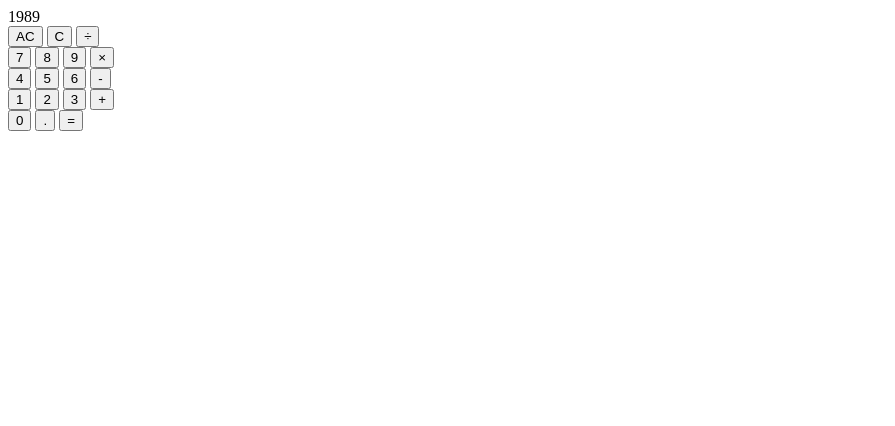
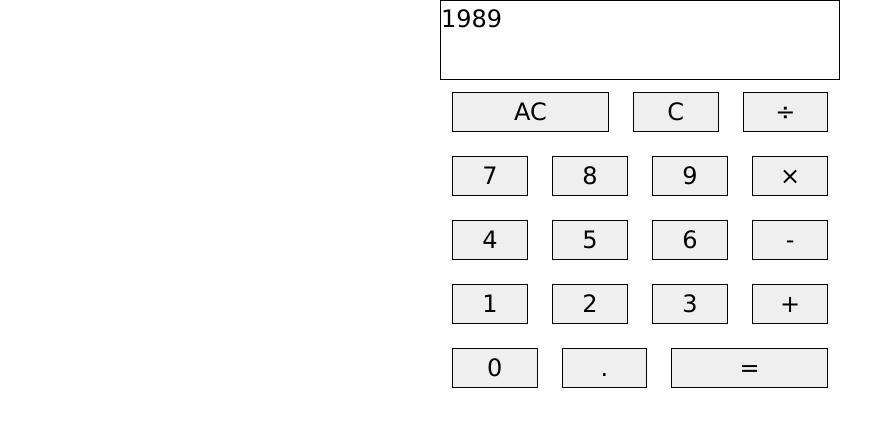
Before and after one commit to annarider/odin-calculator, a plain HTML site: page index.html in a window 1280 px wide. Shown: the whole page, without its empty margins (0-895 px from the left). Drawn offline with Linux system fonts and the light colour scheme.

Commit message:
Add: Style to calculator buttons
Styling the calculator buttons also required
tweaking the HTML to rearrange the buttons and
add missing classes to consistently apply the
style.

```diff
--- a/index.html
+++ b/index.html
@@ -23,7 +23,7 @@
         <button id="num-9">9</button>
         <button id="operator-multiply">×</button>
       </div>
-      <div>
+      <div class="row">
         <button id="num-4">4</button>
         <button id="num-5">5</button>
         <button id="num-6">6</button>
--- a/style.css
+++ b/style.css
@@ -0,0 +1,90 @@
+/* Josh's CSS reset.
+Cite: https://www.joshwcomeau.com/css/custom-css-reset/  */
+/* 1. Use a more-intuitive box-sizing model */
+*, *::before, *::after {
+  box-sizing: border-box;
+}
+
+/* 2. Remove default margin */
+* {
+  margin: 0;
+}
+
+body {
+  /* 3. Add accessible line-height */
+  line-height: 1.5;
+  /* 4. Improve text rendering */
+  -webkit-font-smoothing: antialiased;
+}
+
+/* 5. Improve media defaults */
+img, picture, video, canvas, svg {
+  display: block;
+  max-width: 100%;
+}
+
+/* 6. Inherit fonts for form controls */
+input, button, textarea, select {
+  font: inherit;
+}
+
+/* 7. Avoid text overflows */
+p, h1, h2, h3, h4, h5, h6 {
+  overflow-wrap: break-word;
+}
+
+/* 8. Improve line wrapping */
+p {
+  text-wrap: pretty;
+}
+h1, h2, h3, h4, h5, h6 {
+  text-wrap: balance;
+}
+
+/*
+  9. Create a root stacking context
+*/
+#root, #__next {
+  isolation: isolate;
+}
+
+body {
+  font-family: Verdana, Tahoma, sans-serif;
+  font-size: x-large;
+}
+
+.container {
+  display: flex;
+  flex-direction: column;
+  height: 50vh;
+  width: 50vh;
+  min-height: 0;
+  margin: 0 auto;
+  justify-content: stretch;
+}
+
+.row {
+  display: flex;
+  flex: 1 1 0;
+  min-height: 0;
+}
+
+button {
+  flex: 1 1 0;
+  margin: 0.5em;
+  border: 1px solid black;
+}
+
+#operator-all-clear {
+  flex-grow: 2;
+}
+
+#operator-equal {
+  flex-grow: 2;
+}
+
+
+.display {
+  min-height: 10vh;
+  border: 1px solid black;
+}
```
